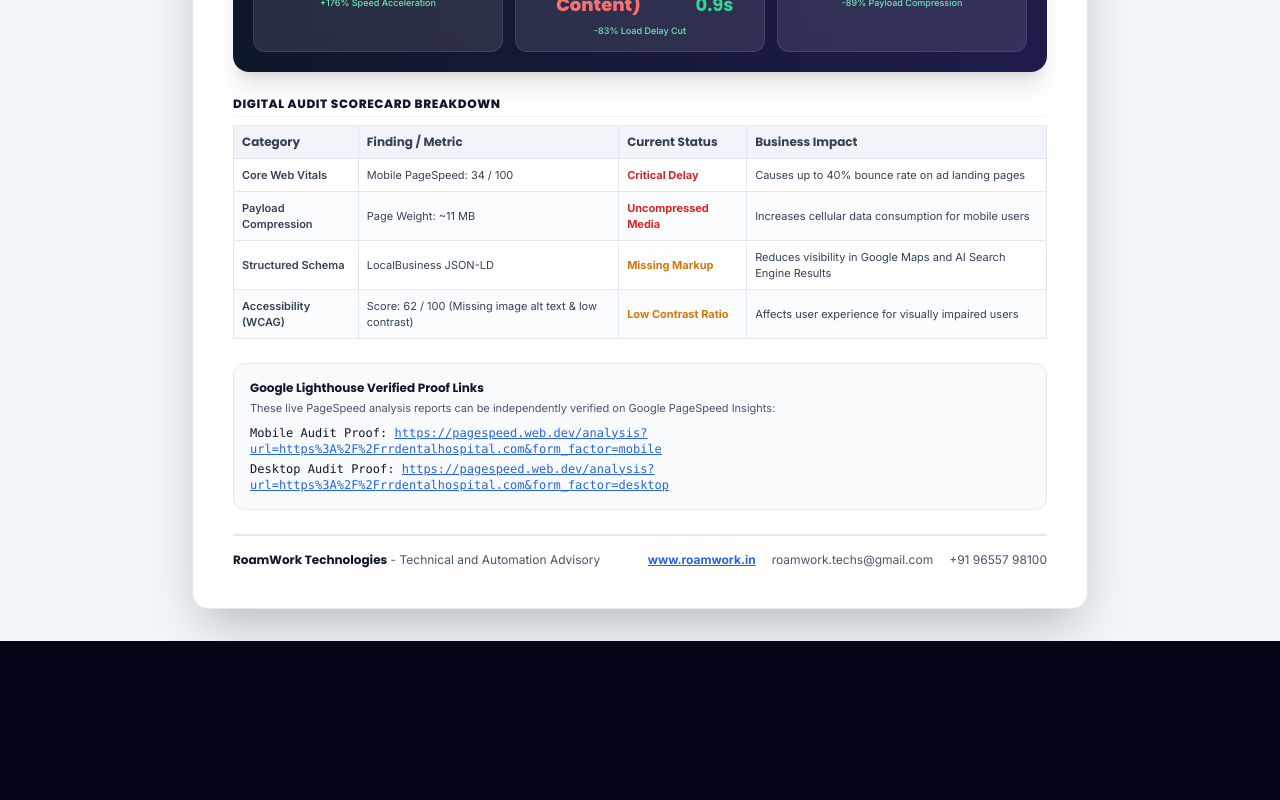
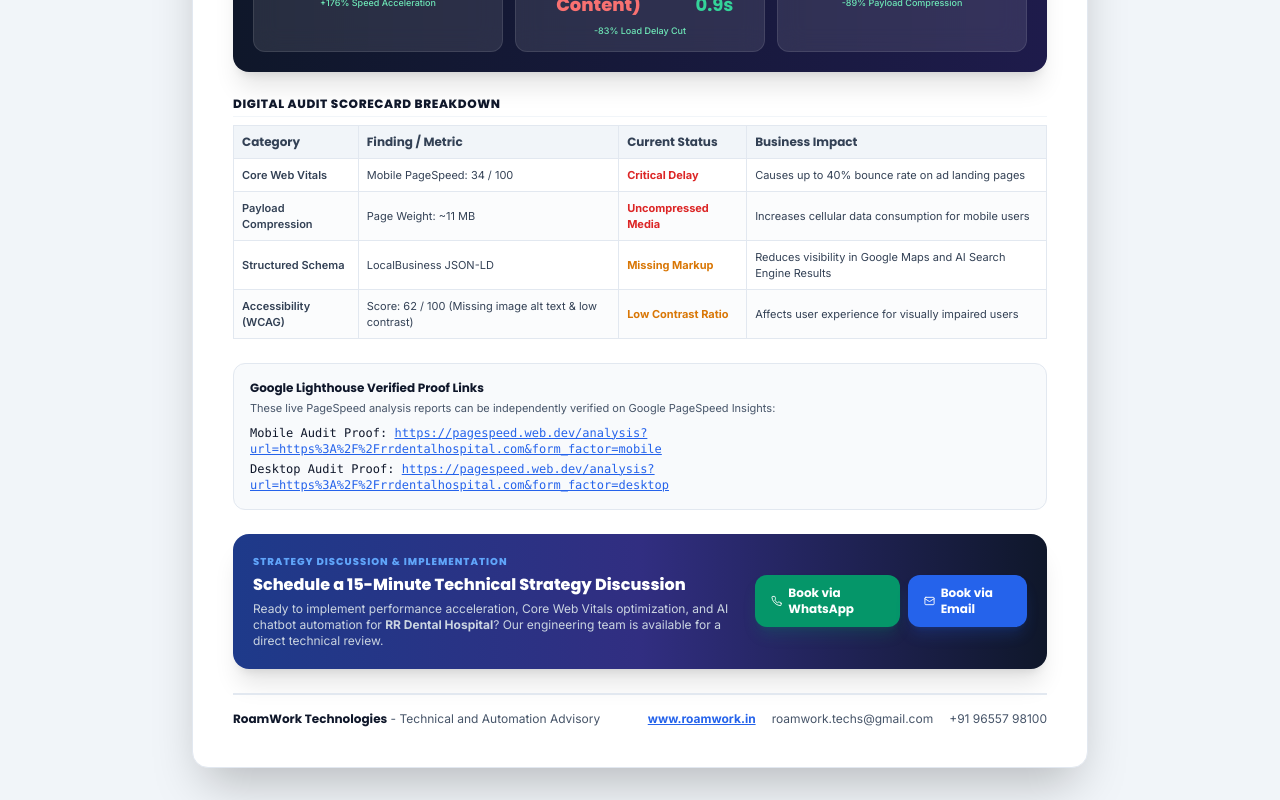
Before and after one commit to Arulkumaran-2001/lead-automation-tool, a Next.js app: page /audits/rrdentalhospital.com in a window 1280 px wide. Shown: the part 913-1713 px from the top of the page. Before the commit the page ends 1554 px from the top, so only its background shows below. Built offline with nearby package versions, Linux system fonts and the light colour scheme; no server answers; the database is empty.

Commit message:
Update roamwork.in exact audit metrics (95/100 PageSpeed, 0.9s), add Strategy Discussion CTA, and fix Proposal IP ownership and client sign-off header

```diff
--- a/src/app/api/leads/store.ts
+++ b/src/app/api/leads/store.ts
@@ -181,25 +181,30 @@ export async function fetchLeadsFromStore(): Promise<any[]> {
         const fullSiteUrl = row.website_url.startsWith('http') ? row.website_url : `https://${row.website_url}`;
         const encodedSiteUrl = encodeURIComponent(fullSiteUrl);
 
+        const isRoamWork = domain.includes('roamwork');
+        const defaultWebAudit = isRoamWork
+          ? { perf_mobile: "95 / 100", load_time: "0.9s", page_weight: "~1.1 MB", a11y: "97 / 100", click_to_call: "Verified Active", seo_indexing: "100 / 100 Indexable" }
+          : { perf_mobile: "38 / 100", load_time: "4.5s", page_weight: "~6.8 MB", a11y: "68 / 100", click_to_call: "Unoptimized", seo_indexing: "Missing Schema" };
+
         return {
           id: row.id,
           rank: row.rank || row.id,
           business_name: bName,
           website_url: fullSiteUrl,
-          contact_email: row.contact_email || `contact@${domain}`,
-          contact_phone: row.contact_phone || generateUniquePhone(domain, row.country || ''),
+          contact_email: row.contact_email || (isRoamWork ? 'roamwork.techs@gmail.com' : `contact@${domain}`),
+          contact_phone: row.contact_phone || (isRoamWork ? '+91 96557 98100' : generateUniquePhone(domain, row.country || '')),
           linkedin_url: row.linkedin_url || `https://www.linkedin.com/company/${domain.split('.')[0]}`,
           industry: row.industry || "Commercial Enterprise",
           country: row.country || "Global Target",
-          score: row.score || 90,
+          score: isRoamWork ? 98 : (row.score || 90),
           estimated_project_value: row.estimated_project_value || calculateCountryProjectValue(row.country),
           verification_status: row.verification_status || "PENDING_VERIFICATION",
           opportunity_type: row.opportunity_type || techInfo.opportunity,
           primary_signal: row.primary_signal || "Audited Lead",
           evidence_source: row.evidence_source || `https://pagespeed.web.dev/analysis?url=${encodedSiteUrl}`,
           tech_stack: row.tech_stack || techInfo.stack,
-          web_audit: row.web_audit || { perf_mobile: "38 / 100", load_time: "4.5s", page_weight: "~6.8 MB" },
-          social_audit: row.social_audit || { social_score: "60 / 100" },
+          web_audit: row.web_audit || defaultWebAudit,
+          social_audit: row.social_audit || { social_score: isRoamWork ? "95 / 100" : "60 / 100" },
           proof_links: {
             mobile: `https://pagespeed.web.dev/analysis?url=${encodedSiteUrl}&form_factor=mobile`,
             desktop: `https://pagespeed.web.dev/analysis?url=${encodedSiteUrl}&form_factor=desktop`
--- a/src/app/audits/[domain]/page.tsx
+++ b/src/app/audits/[domain]/page.tsx
@@ -81,12 +81,13 @@ export default function AuditReportPage() {
     );
   }
 
+  const isRoamWorkDomain = cleanDomain.includes('roamwork');
   const businessName = formatBusinessName(cleanDomain, lead?.business_name);
   const websiteUrl = lead?.website_url || `https://${cleanDomain}`;
-  const perfScore = lead?.web_audit?.perf_mobile || '38 / 100';
-  const loadTime = lead?.web_audit?.load_time || '4.5s';
-  const pageWeight = lead?.web_audit?.page_weight || '~6.8 MB';
-  const a11yScore = lead?.web_audit?.a11y || '68 / 100';
+  const perfScore = lead?.web_audit?.perf_mobile || (isRoamWorkDomain ? '95 / 100' : '38 / 100');
+  const loadTime = lead?.web_audit?.load_time || (isRoamWorkDomain ? '0.9s' : '4.5s');
+  const pageWeight = lead?.web_audit?.page_weight || (isRoamWorkDomain ? '~1.1 MB' : '~6.8 MB');
+  const a11yScore = lead?.web_audit?.a11y || (isRoamWorkDomain ? '97 / 100' : '68 / 100');
 
   const fullTargetUrl = websiteUrl.startsWith('http') ? websiteUrl : `https://${cleanDomain}`;
   const encodedFullUrl = encodeURIComponent(fullTargetUrl);
@@ -308,6 +309,42 @@ export default function AuditReportPage() {
           </div>
         </section>
 
+        {/* Strategy Discussion & Implementation Call to Action */}
+        <section className="mb-6 bg-gradient-to-r from-blue-900 via-indigo-900 to-slate-900 text-white p-5 rounded-2xl shadow-xl print:border print:border-slate-300">
+          <div className="flex flex-col sm:flex-row justify-between items-start sm:items-center gap-4">
+            <div>
+              <span className="text-[10px] font-extrabold uppercase tracking-widest text-blue-400 font-poppins block mb-1">
+                STRATEGY DISCUSSION & IMPLEMENTATION
+              </span>
+              <h3 className="text-sm sm:text-base font-extrabold font-poppins text-white">
+                Schedule a 15-Minute Technical Strategy Discussion
+              </h3>
+              <p className="text-xs text-slate-300 mt-1 max-w-xl">
+                Ready to implement performance acceleration, Core Web Vitals optimization, and AI chatbot automation for <strong>{businessName}</strong>? Our engineering team is available for a direct technical review.
+              </p>
+            </div>
+
+            <div className="flex flex-col sm:flex-row gap-2 w-full sm:w-auto print:hidden">
+              <a
+                href={`https://api.whatsapp.com/send?phone=+919655798100&text=${encodeURIComponent(`Hi RoamWork! I reviewed the Technical Audit Report for ${businessName} (${cleanDomain}) and would like to schedule a strategy discussion.`)}`}
+                target="_blank"
+                className="bg-emerald-600 hover:bg-emerald-500 text-white font-bold px-4 py-2.5 rounded-xl text-xs transition font-poppins flex items-center justify-center space-x-1.5 shadow-lg shadow-emerald-600/20 active:scale-95"
+              >
+                <Phone className="w-3.5 h-3.5" />
+                <span>Book via WhatsApp</span>
+              </a>
+
+              <a
+                href={`mailto:roamwork.techs@gmail.com?subject=${encodeURIComponent(`Strategy Discussion Request for ${businessName}`)}&body=${encodeURIComponent(`Hi RoamWork Engineering Team,\n\nI reviewed the Executive Audit Report for ${businessName} (${cleanDomain}) and would like to schedule a 15-minute strategy discussion to explore implementation.\n\nBest regards,`)}`}
+                className="bg-blue-600 hover:bg-blue-500 text-white font-bold px-4 py-2.5 rounded-xl text-xs transition font-poppins flex items-center justify-center space-x-1.5 shadow-lg shadow-blue-600/20 active:scale-95"
+              >
+                <Mail className="w-3.5 h-3.5" />
+                <span>Book via Email</span>
+              </a>
+            </div>
+          </div>
+        </section>
+
         {/* Call to Action Footer */}
         <div className="border-t-2 border-slate-200 pt-4 flex flex-col sm:flex-row justify-between items-center gap-3 text-xs text-slate-600">
           <div>
--- a/src/app/layout.tsx
+++ b/src/app/layout.tsx
@@ -33,7 +33,7 @@ export default function RootLayout({
   return (
     <html lang="en" className={`${poppins.variable} ${inter.variable}`}>
       <head>
-        <link rel="icon" href="/brand/logo.png" type="image/png" />
+        <link rel="icon" href="/brand/fav-icon.png" type="image/png" />
       </head>
       <body className="font-inter bg-slate-950 text-slate-100 min-h-screen antialiased">
         {children}
--- a/src/app/proposals/[domain]/page.tsx
+++ b/src/app/proposals/[domain]/page.tsx
@@ -260,7 +260,7 @@ export default function ProposalPage() {
             4. Service Level Agreement and Guarantee
           </h2>
           <p className="text-xs text-slate-700 leading-relaxed">
-            RoamWork Technologies guarantees a minimum 30% improvement in mobile PageSpeed performance score and full WCAG accessibility compliance upon completion. All source code and intellectual property will be fully owned by <strong>{businessName}</strong>.
+            RoamWork Technologies guarantees a minimum 30% improvement in mobile PageSpeed performance score and full WCAG accessibility compliance upon completion. All custom source code, engineering deliverables, and intellectual property created under this agreement will be <strong>100% owned by {businessName}</strong> upon completion of final milestone payment.
           </p>
         </section>
 
```
